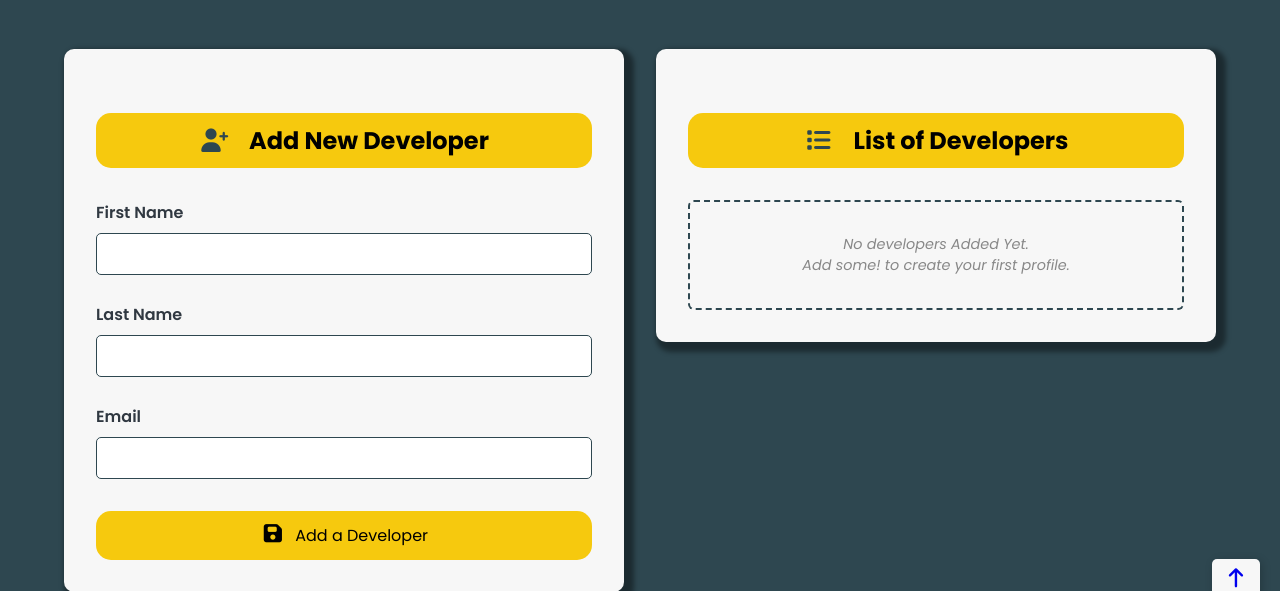
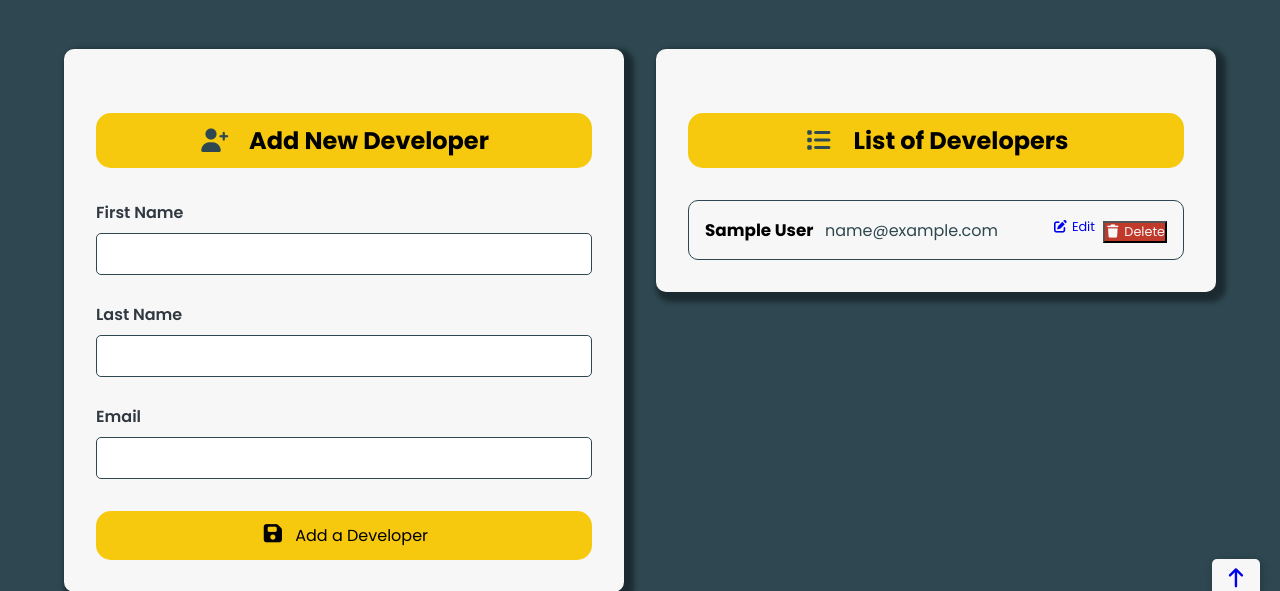
Before and after one commit to Mohd-Idris/Module-4-Project-Python-Flask-DB, a Flask app: page /developers in a window 1280 px wide. Shown: the part 182-773 px from the top of the page. Run offline with Flask 3, Linux system fonts and the light colour scheme; tables that the repository leaves empty hold one stand-in row (values such as "Sample post"); some libraries are stand-ins or nearby versions.

Commit message:
Added add/save developer into Database

```diff
--- a/app.py
+++ b/app.py
@@ -1,9 +1,27 @@
-from flask import Flask, render_template, url_for
-from flask import request, redirect, flash
+from flask import Flask, render_template, url_for, request, redirect, flash
 from flask_sqlalchemy import SQLAlchemy
 
+# Initialize Flask app and configure secret key for session management
+app = Flask(__name__)
+app.config['SECRET_KEY'] = 'your-secret-key'
 
-app = Flask(__name__)
+# Configure SQLAlchemy with SQLite database URI and disable track modifications
+app.config['SQLALCHEMY_DATABASE_URI'] = 'sqlite:///developers.db'
+app.config['SQLALCHEMY_TRACK_MODIFICATIONS'] = False
+
+# Initialize SQLAlchemy with the Flask app
+db = SQLAlchemy(app)
+
+# Define the Developer model with id, first_name, last_name, and email fields
+class Developer(db.Model):
+    id = db.Column(db.Integer, primary_key=True)
+    first_name = db.Column(db.String(50), nullable=False)
+    last_name = db.Column(db.String(50), nullable=False)
+    email = db.Column(db.String(100), unique=True, nullable=False)
+
+    # Define the string representation of the Developer model for debugging purposes
+    def __repr__(self):
+        return f'<Developer {self.first_name} {self.last_name}>'
 
 
 # Home page route -loads HTML from templates Folder
@@ -18,9 +36,40 @@ def about():
   return render_template("about.html", title="Database Flask Project - About Page")
 
 # Add Developer page route -loads HTML from templates Folder
-@app.route("/developers")
+@app.route("/developers", methods=["GET", "POST"])
 def add_developer():
-  return render_template("developers.html", title="Database Flask Project - Developers Page")
+  if request.method == "POST":
+    # Get form data
+    first_name = request.form["first_name"].strip()
+    last_name = request.form["last_name"].strip()
+    email = request.form["email"].strip().lower()
+
+    # Validate form data first
+    if not first_name or not last_name or not email:
+      flash("❌ All fields are required. Please fill in all fields.", "error")
+      return redirect(url_for("add_developer"))
+
+    # Check if the email already exists in the database
+    existing_developer = Developer.query.filter_by(email=email).first()
+
+    # If a developer with the same email exists, flash an error message and redirect back to the add developer page
+    if existing_developer:
+      flash("❌ A developer with this email already exists. Please use a different email.", "error")
+      return redirect(url_for("add_developer"))
+
+    # Create new developer instance
+    new_developer = Developer(first_name=first_name, last_name=last_name, email=email)
+
+    # Add to database
+    db.session.add(new_developer)
+    db.session.commit()
+    # Flash a success message and redirect back to the add developer page
+    flash("✅ Developer added successfully!", "success")
+    return redirect(url_for("add_developer"))
+
+  # Query all developers from the database and pass them to the template for rendering
+  developers = Developer.query.all()
+  return render_template("developers.html", title="Database Flask Project - Manage Developers Page", developers=developers)
 
 # Add Skill page route -loads HTML from templates Folder
 @app.route("/skills")
--- a/static/css/style.css
+++ b/static/css/style.css
@@ -219,7 +219,8 @@ body.developers-page {
 }
 
 .left-heading-title,
-.right-heading-title {
+.right-heading-title,
+.heading-title {
   text-align: center;
   background-color: var(--accent-color);
   margin: 2rem 0;
@@ -228,7 +229,8 @@ body.developers-page {
 }
 
 .left-heading-title i,
-.right-heading-title i {
+.right-heading-title i,
+.heading-title i {
   color: var(--base-color);
   margin-right: 20px;
 }
```
